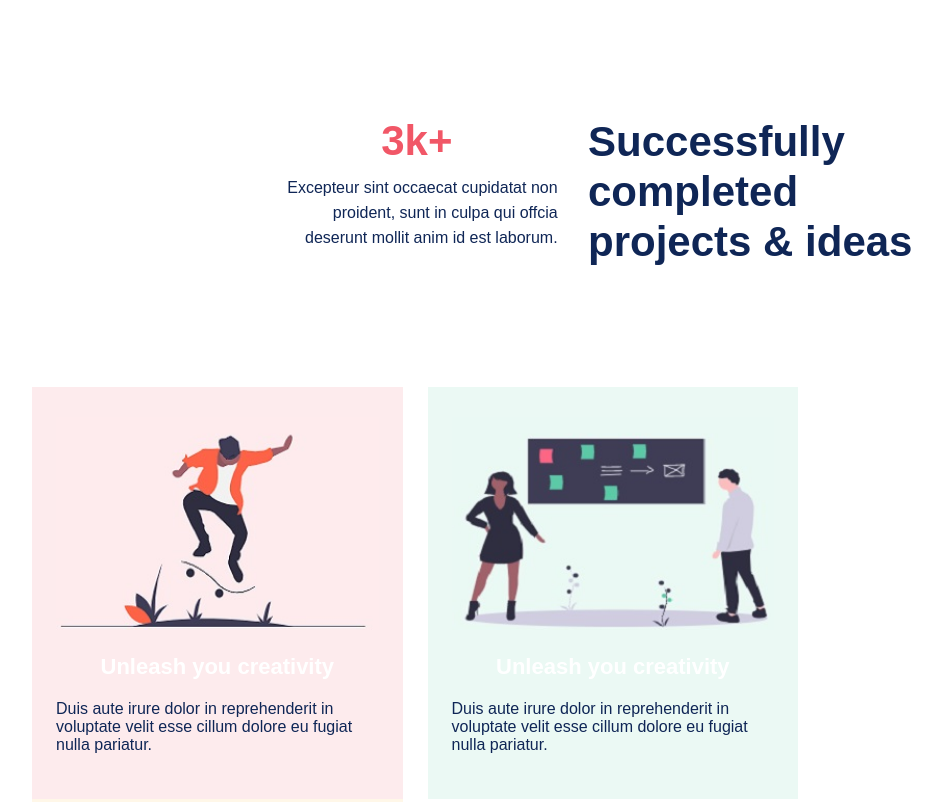
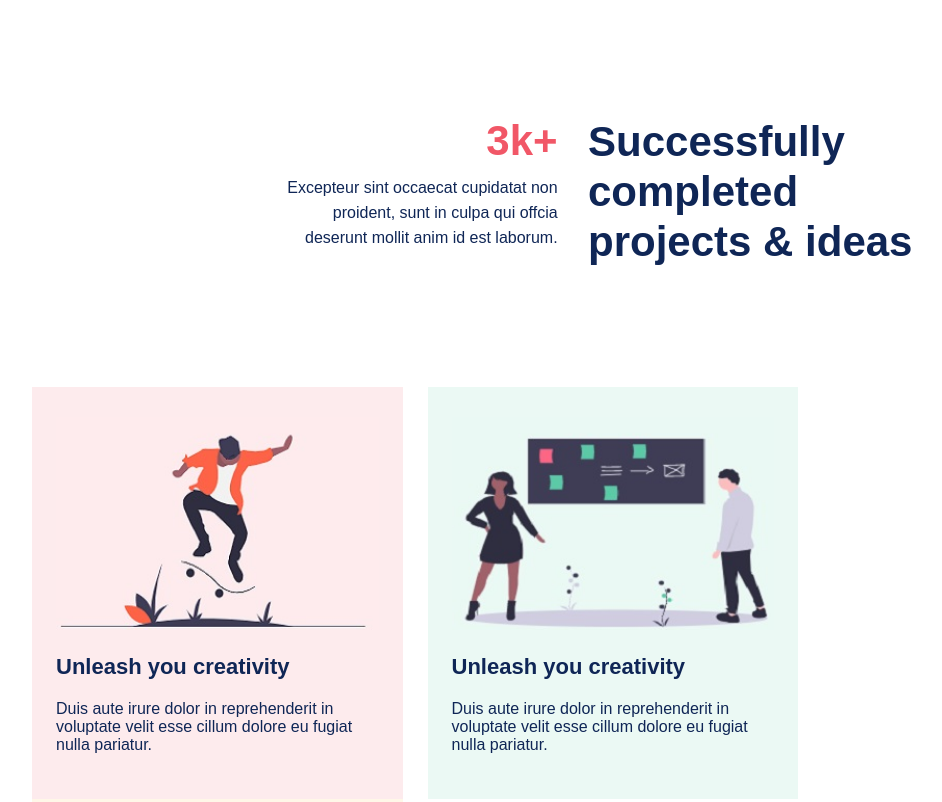
Before and after one commit to only-shahadat-h/Quick-landing-page, a plain HTML site: page index.html in a window 1280 px wide. Shown: the part 794-1596 px from the top of the page, without its empty margins (32-974 px from the left). Drawn offline with Linux system fonts and the light colour scheme.

Commit message:
Update style.css

```diff
--- a/css/style.css
+++ b/css/style.css
@@ -186,7 +186,7 @@ footer{
     margin: auto;
     padding: 30px 0;
 }
-h2{
+.container3 h2{
 	color: #FFFFFF;
     font-family: sans-serif;
     font-size: 17px;
```
